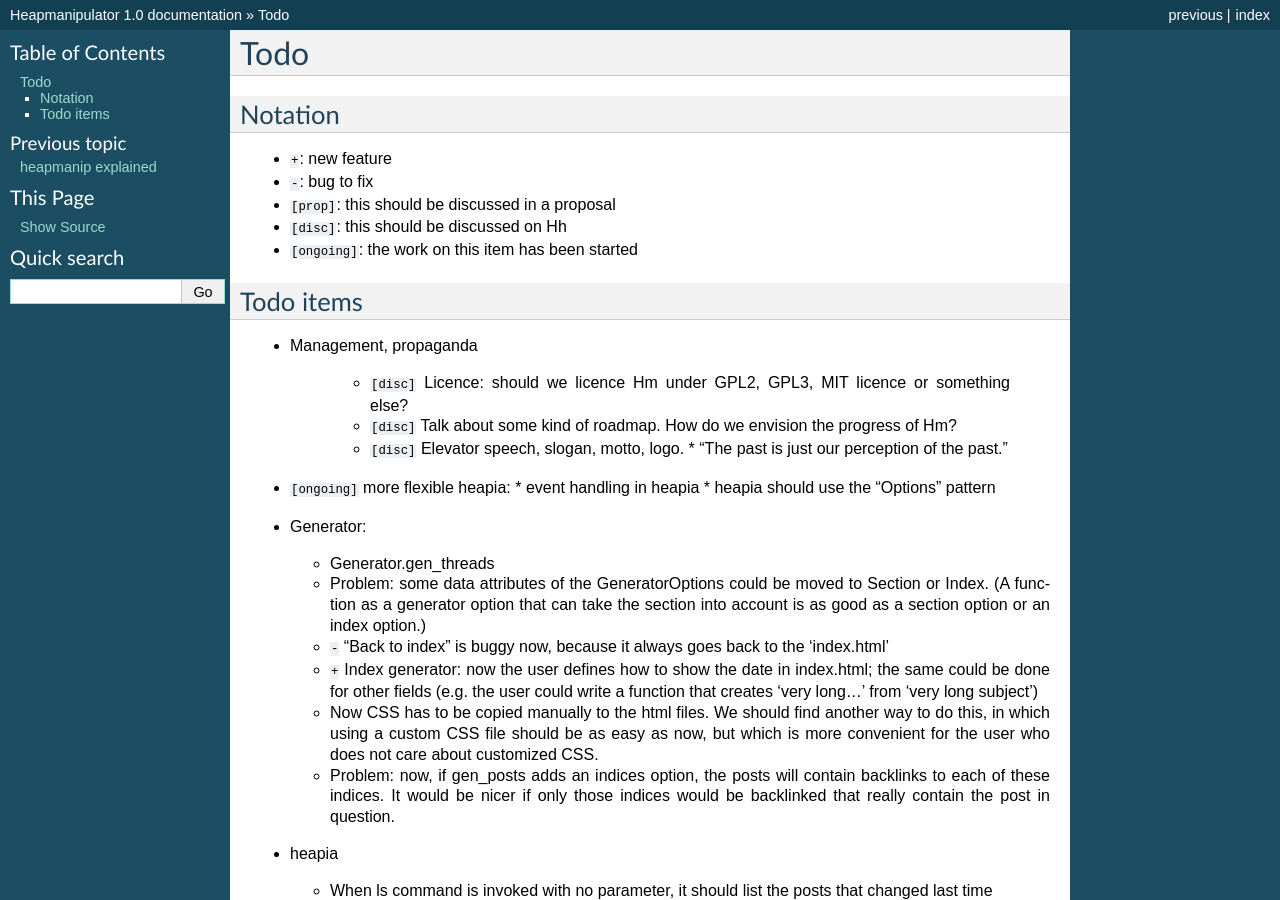
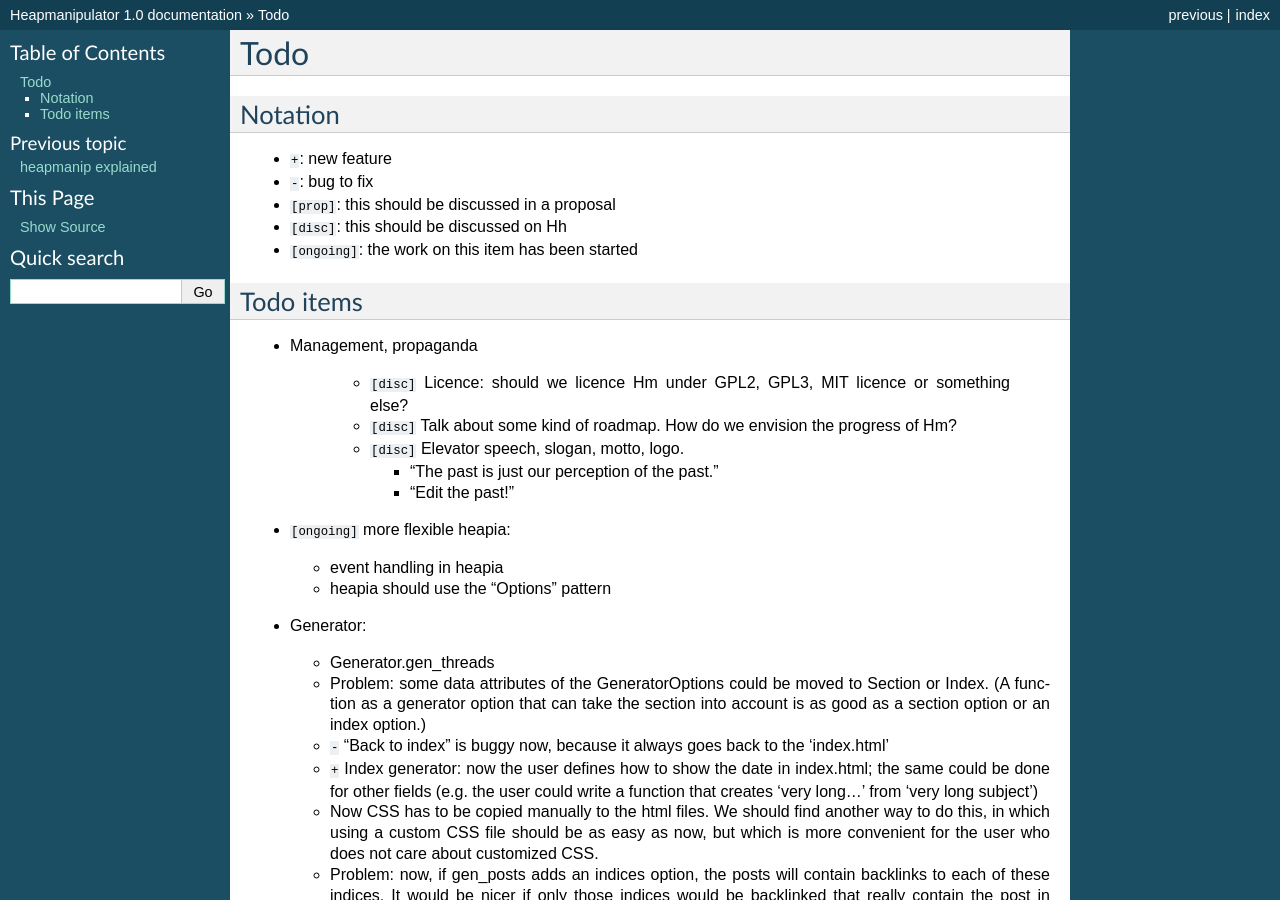
Before and after one commit to hcs42/heapkeeper-old, a Sphinx documentation site: the page built from doc/todo.rst, in a window 1280 px wide and 900 px high. Built offline with Sphinx 7.4.7, drawn with Linux system fonts in a browser that asks for light colours.

Commit message:
Todo: "Edit the past!" motto added

```diff
--- a/doc/todo.rst
+++ b/doc/todo.rst
@@ -20,9 +20,12 @@ Todo items
    * ``[disc]`` Talk about some kind of roadmap. How do we envision the
      progress of Hm?
    * ``[disc]`` Elevator speech, slogan, motto, logo.
+
      * "The past is just our perception of the past."
+     * "Edit the past!"
 
 * ``[ongoing]`` more flexible heapia:
+
   * event handling in heapia
   * heapia should use the "Options" pattern
 
```
